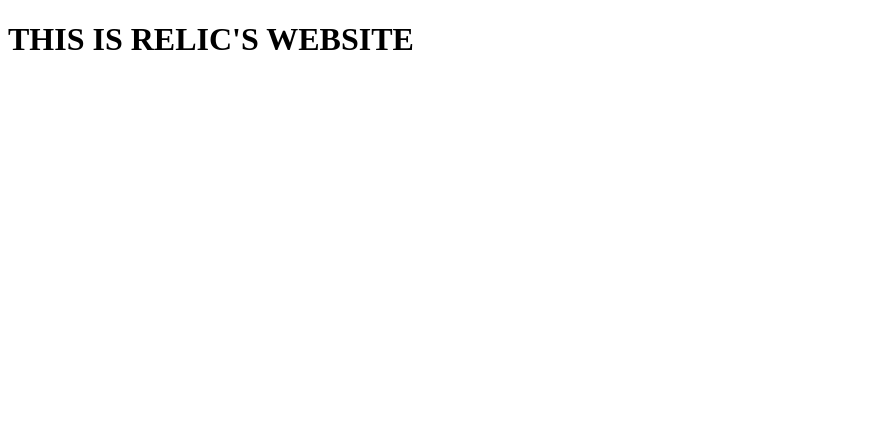
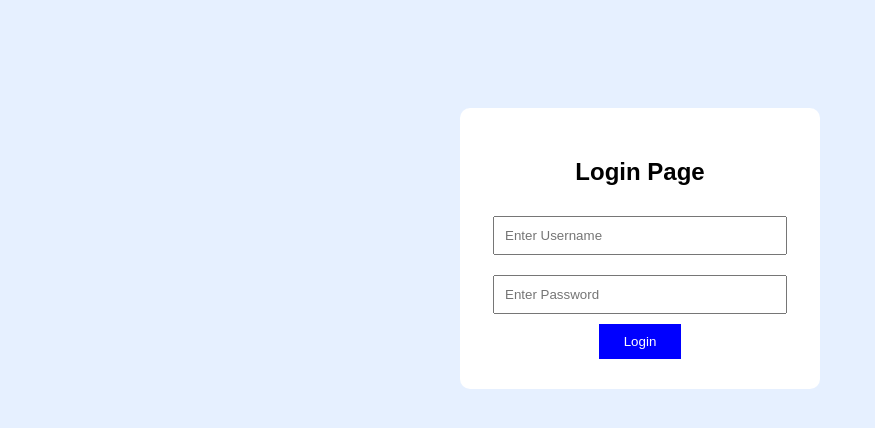
Before and after one commit to Relic29/CEH, a plain HTML site: page index.html in a window 1280 px wide. Shown: the whole page, without its empty margins (0-875 px from the left). Drawn offline with Linux system fonts and the light colour scheme.

Commit message:
Revamp index.html for login page design
Updated the title and added a login form with styling.

```diff
--- a/index.html
+++ b/index.html
@@ -1,9 +1,56 @@
+
 <!DOCTYPE html>
 <html>
 <head>
-    <title>WELCOME ! HAVE A NICE DAY</title>
+    <title>Login Page</title>
+    <style>
+        body {
+            font-family: Arial, sans-serif;
+            background-color: #e6f0ff;
+            text-align: center;
+            padding-top: 100px;
+        }
+
+        .login-box {
+            background: white;
+            width: 300px;
+            margin: auto;
+            padding: 30px;
+            border-radius: 10px;
+        }
+
+        input {
+            width: 90%;
+            padding: 10px;
+            margin: 10px 0;
+        }
+
+        button {
+            padding: 10px 25px;
+            background-color: blue;
+            color: white;
+            border: none;
+            cursor: pointer;
+        }
+    </style>
 </head>
 <body>
-    <h1>THIS IS RELIC'S WEBSITE</h1>
+
+    <div class="login-box">
+        <h2>Login Page</h2>
+
+        <form>
+            <input type="text"
+                   placeholder="Enter Username"
+                   required>
+
+            <input type="password"
+                   placeholder="Enter Password"
+                   required>
+
+            <button type="button">Login</button>
+        </form>
+    </div>
+
 </body>
 </html>
```
